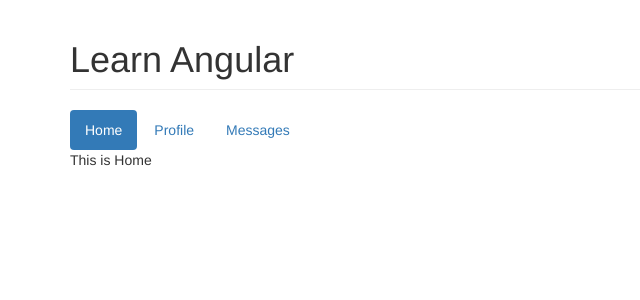
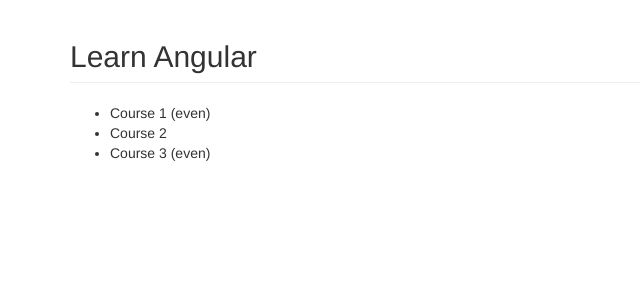
Before and after one commit to palashmon/learn-angular4, an Angular app: page / in a window 1280 px wide. Shown: the top 300 px of the page, without its empty margins (0-640 px from the left). Built offline with nearby package versions, Linux system fonts and the light colour scheme.

Commit message:
Add ngFor code Syntax: *ngFor="let course of courses"

```diff
--- a/src/app/app.component.html
+++ b/src/app/app.component.html
@@ -1,34 +1,11 @@
 <!--The content below is only a placeholder and can be replaced.-->
 
 <div class="container">
-    <h1 class="page-header">Learn Angular</h1>
+    <h2 class="page-header">Learn Angular</h2>
 
-    <!-- Nav tabs -->
-    <ul class="nav nav-pills" role="tablist">
-        <li class="nav-item" [class.active]="viewMode === 'home'">
-            <a class="nav-link" role="tab" (click)="viewMode = 'home'">Home</a>
-        </li>
-        <li class="nav-item" [class.active]="viewMode === 'profile'">
-            <a class="nav-link" role="tab" (click)="viewMode = 'profile'">Profile</a>
-        </li>
-        <li class="nav-item" [class.active]="viewMode === 'messages'">
-            <a class="nav-link" role="tab" (click)="viewMode = 'messages'">Messages</a>
+    <ul>
+        <li *ngFor="let course of courses; even as isEven">
+            {{ course.name }} <span *ngIf="isEven">(even)</span>
         </li>
     </ul>
-
-    <!-- Tab panes -->
-    <div class="tab-content" [ngSwitch]="viewMode">
-        <div *ngSwitchCase="'home'">
-            This is Home
-        </div>
-        <div *ngSwitchCase="'profile'">
-            This is Profile
-        </div>
-        <div *ngSwitchCase="'messages'">
-            This is Messages
-        </div>
-        <div *ngSwitchDefault>
-            No nav selected yet
-        </div>
-    </div>
 </div>
--- a/src/app/app.component.ts
+++ b/src/app/app.component.ts
@@ -7,5 +7,9 @@ import { FavoriteEventArgs } from './favorite/favorite.component';
     styleUrls: ['./app.component.css']
 })
 export class AppComponent {
-    viewMode = 'home';
+    courses = [
+        { id: 1, name: 'Course 1' },
+        { id: 2, name: 'Course 2' },
+        { id: 3, name: 'Course 3' }
+    ];
 }
```
